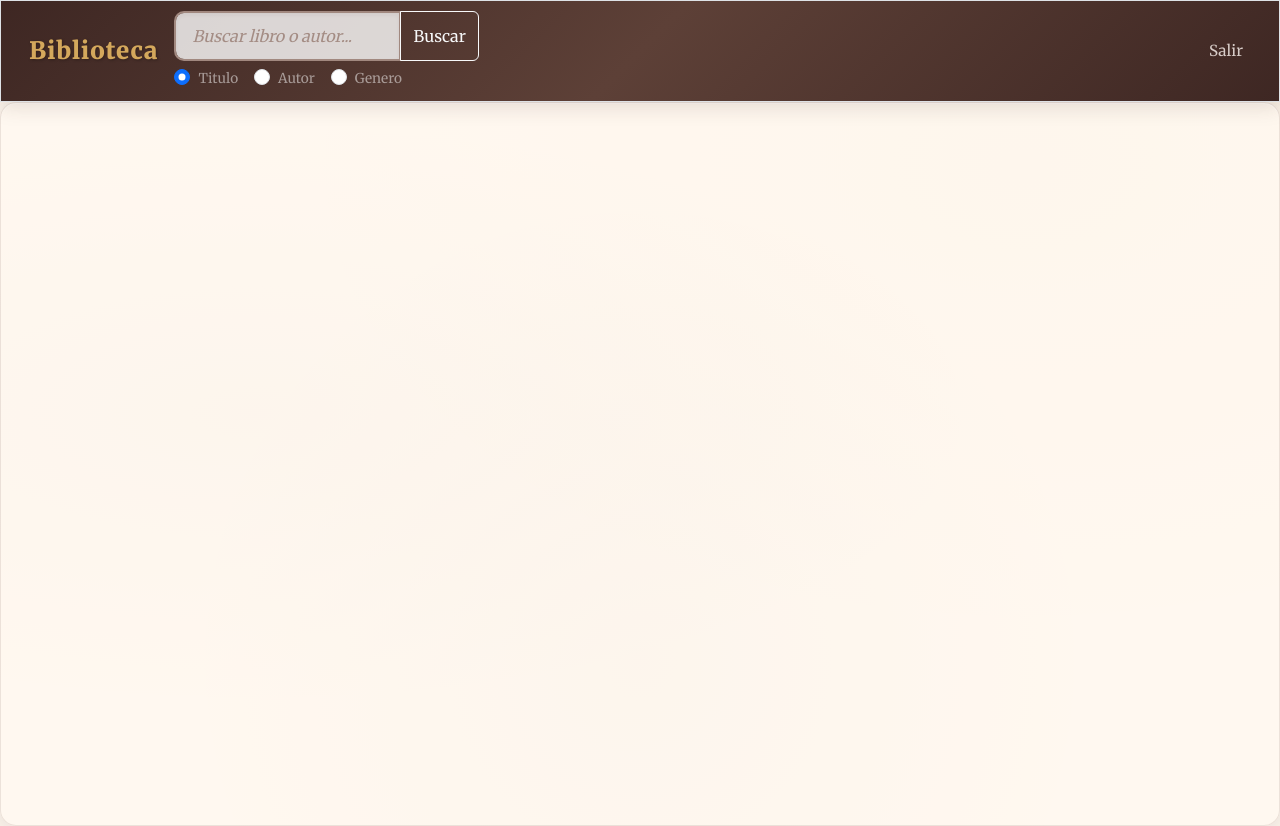
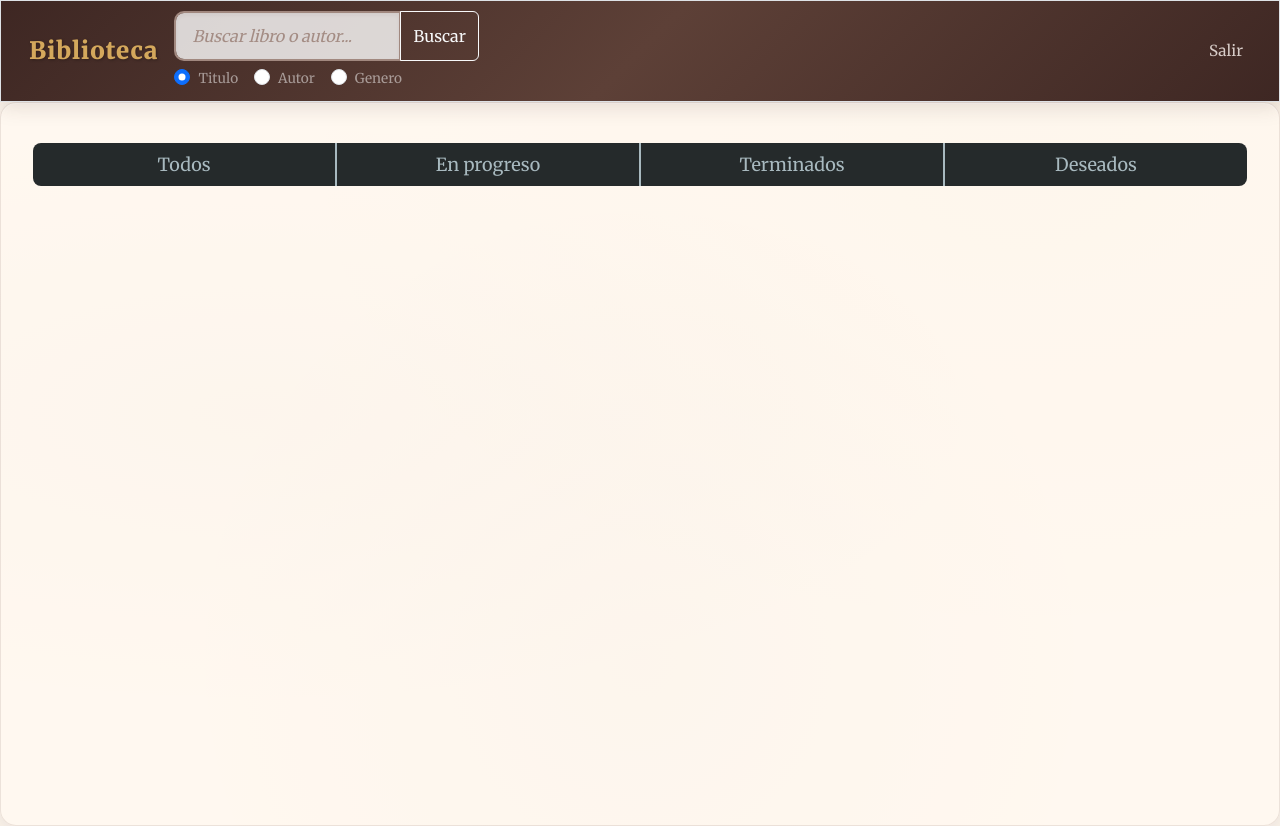
Before and after one commit to UlisesMSosa/biblioteca, a Flask app: page / in a window 1280 px wide. Run offline with Flask 3, Linux system fonts and the light colour scheme; a user stored in the database is signed in; some libraries are stand-ins or nearby versions.

Commit message:
Se modifico la API de busqueda de Google Books a OpenLibrary

```diff
--- a/helpers.py
+++ b/helpers.py
@@ -2,39 +2,43 @@ import requests
 from flask import redirect, render_template, session
 from functools import wraps
 
-def buscar_libros(termino_buscado, key,tipo_busqueda="titulo"):
-    query = termino_buscado.replace(" ", "+")
+def buscar_libros(titulo=None, autor=None, genero=None):
+    search_url = "https://openlibrary.org/search.json"
+    query_parts = []
+    if titulo:
+        query_parts.append(f"title:{titulo}")
 
-    prefijos = {
-        "titulo": "intitle:",
-        "autor": "inauthor:",
-        "genero": "subject:"
-    }
+    if autor:
+        query_parts.append(f"author:{autor}")
 
-    prefijo = prefijos.get(tipo_busqueda, "intitle:")
+    if genero:
+        query_parts.append(f"subject:{genero}")
 
-    url = f"https://www.googleapis.com/books/v1/volumes?q={prefijo}{query}&key={key}"
+    query = " ".join(query_parts)
     try:
-        response = requests.get(url)
-        response.raise_for_status()
-        quote_data = response.json()
-        books = []
-        for item in quote_data.get("items", []):
-            volume_info = item.get("volumeInfo", {})
-            image_links = volume_info.get("imageLinks", {})
-            isbn_list = volume_info.get("industryIdentifiers")
+        response = requests.get(search_url, params={"q": query})
+        data = response.json()
+        if not data["docs"]: return None
+        resultados = data["docs"]
+        libros = []
 
-            book = {
-                "titulo": volume_info.get("title", "Sin título"),
-                "autores": volume_info.get("authors", ["Sin autor especificado"]),
-                "descripcion": volume_info.get("description", "Sin descripción"),
-                "imagen": image_links.get("thumbnail", "/static/errorlibro.png"),
-                "ISBN": isbn_list[1]["identifier"],
-                "paginas": volume_info.get("pageCount", "Numero desconocido")
+        for resultado in resultados:
+            libro = {
+                "key": resultado.get("key"),
+                "titulo": resultado.get("title"),
+                "autor": ", ".join(resultado.get("author_name", [])),
+                "anio": resultado.get("first_publish_year"),
+                "descripcion": "No hay descripción disponible.",
+                "portada": None
             }
+            cover_id = resultado.get("cover_i")
+            if cover_id:
+                libro["portada"] = (f"https://covers.openlibrary.org/b/id/{cover_id}-M.jpg")
 
-            books.append(book)
-        return books
+            libros.append(libro)
+
+        print(libros)
+        return libros
 
     except requests.RequestException as e:
         print(f"Request error: {e}")
@@ -70,3 +74,5 @@ def login_required(f):
         return f(*args, **kwargs)
 
     return decorated_function
+
+buscar_libros(None, None, "Fantasy")
--- a/main.py
+++ b/main.py
@@ -111,7 +111,6 @@ def search():
             return apology("Error en los terminos de busqueda", 406)
 
         libros = buscar_libros(query, API_KEY, tipo)
-        print(libros)
         if not libros:
             return apology("Error de busqueda interno")
 
--- a/static/styles.css
+++ b/static/styles.css
@@ -212,6 +212,37 @@ a:hover {
   line-height: 1.3;
 }
 
+nav[aria-label="Biblioteca"] {
+  background: #252a2b;
+  border-radius: 8px;
+  margin-bottom: 1rem;
+  display: flex;
+}
+
+nav[aria-label="Biblioteca"] a {
+  color: #a8b9bf;
+  font-size: 1.125rem;
+  text-decoration: none;
+  padding: 0.5rem 0.75rem;
+  flex: 1;
+  text-align: center;
+  border-left: 1px solid #a8b9bf;
+  border-right: 1px solid #a8b9bf;
+}
+
+nav[aria-label="Biblioteca"] a:hover {
+  color: #040405;
+  background: #467f86;
+}
+
+nav[aria-label="Biblioteca"] a:first-child {
+  border-left: none;
+}
+
+nav[aria-label="Biblioteca"] a:last-child {
+  border-right: none;
+}
+
 @media (max-width: 768px) {
   main {
     padding: 1.5rem 1rem !important;
--- a/templates/index.html
+++ b/templates/index.html
@@ -1,6 +1,12 @@
 {% extends "layout.html" %}
 
 {% block main %}
+<nav aria-label="Biblioteca">
+    <a href="/library">Todos</a>
+    <a href="/library/reading">En progreso</a>
+    <a href="/library/completed">Terminados</a>
+    <a href="/library/wishlist">Deseados</a>
+</nav>
 <div id="libros-container" class="row row-cols-1 row-cols-sm-2 row-cols-md-3 row-cols-lg-4 g-3 mt-3 align-items-start">
 
 </div>
```
Also changed, not shown: templates/search.html (+14 -11 lines), 1 other file.
